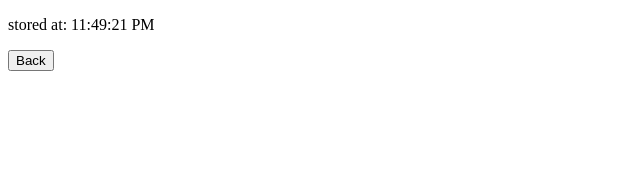
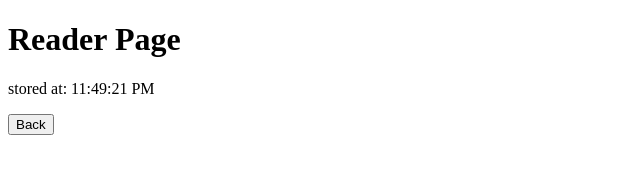
Before and after one commit to rubyred139/4537Lab1, a plain HTML site: page reader.html in a window 1280 px wide. Shown: the whole page, without its empty margins (0-640 px from the left). Drawn offline with Linux system fonts and the light colour scheme.

Commit message:
Added title for two pages

```diff
--- a/reader.html
+++ b/reader.html
@@ -9,6 +9,7 @@
 </head>
 
 <body>
+    <h1>Reader Page</h1>
     <div class="timeDiv"></div>
     <p id="time"></p>
     </div>
```
Also changed, not shown: writer.html (+1 -0 lines).
